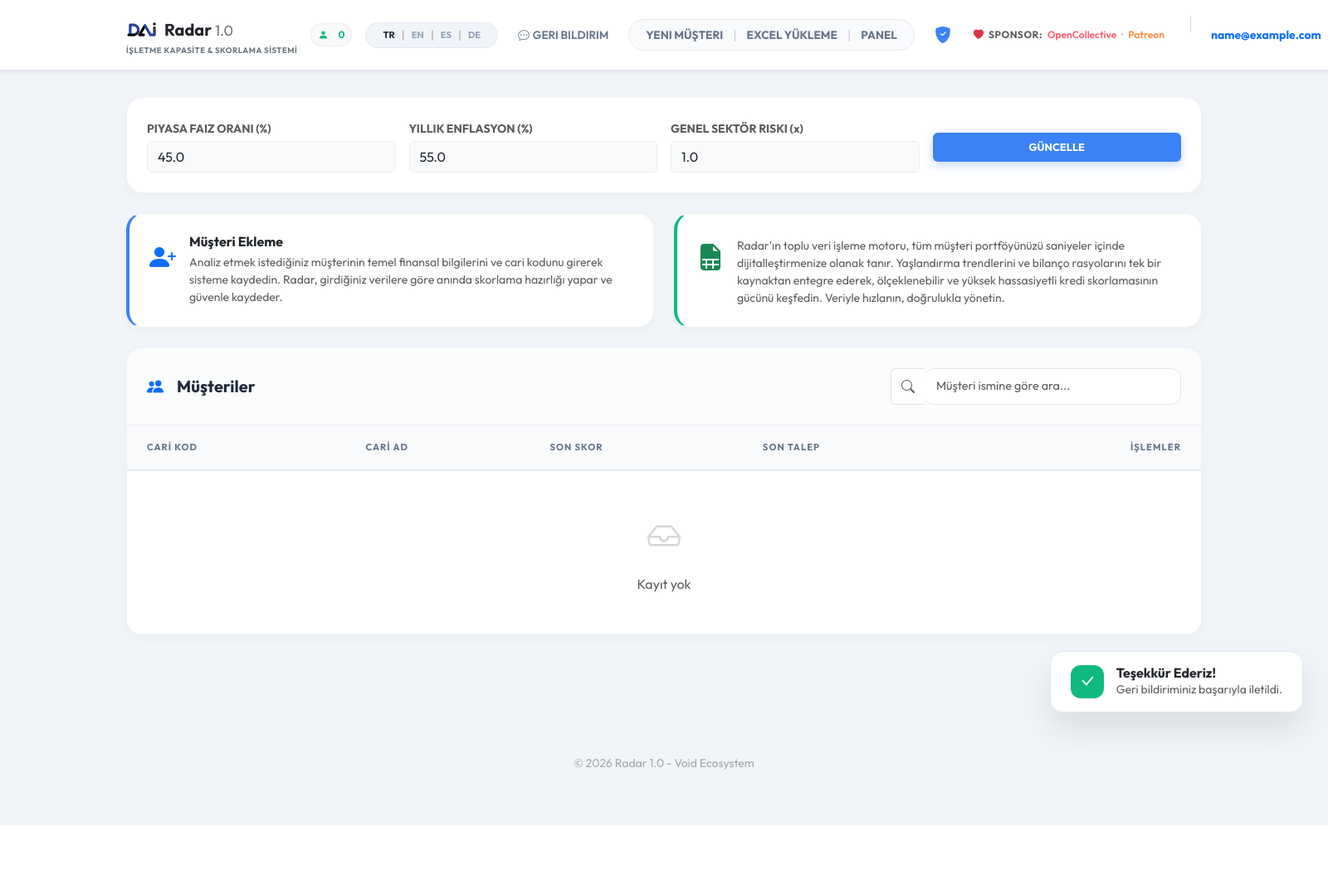
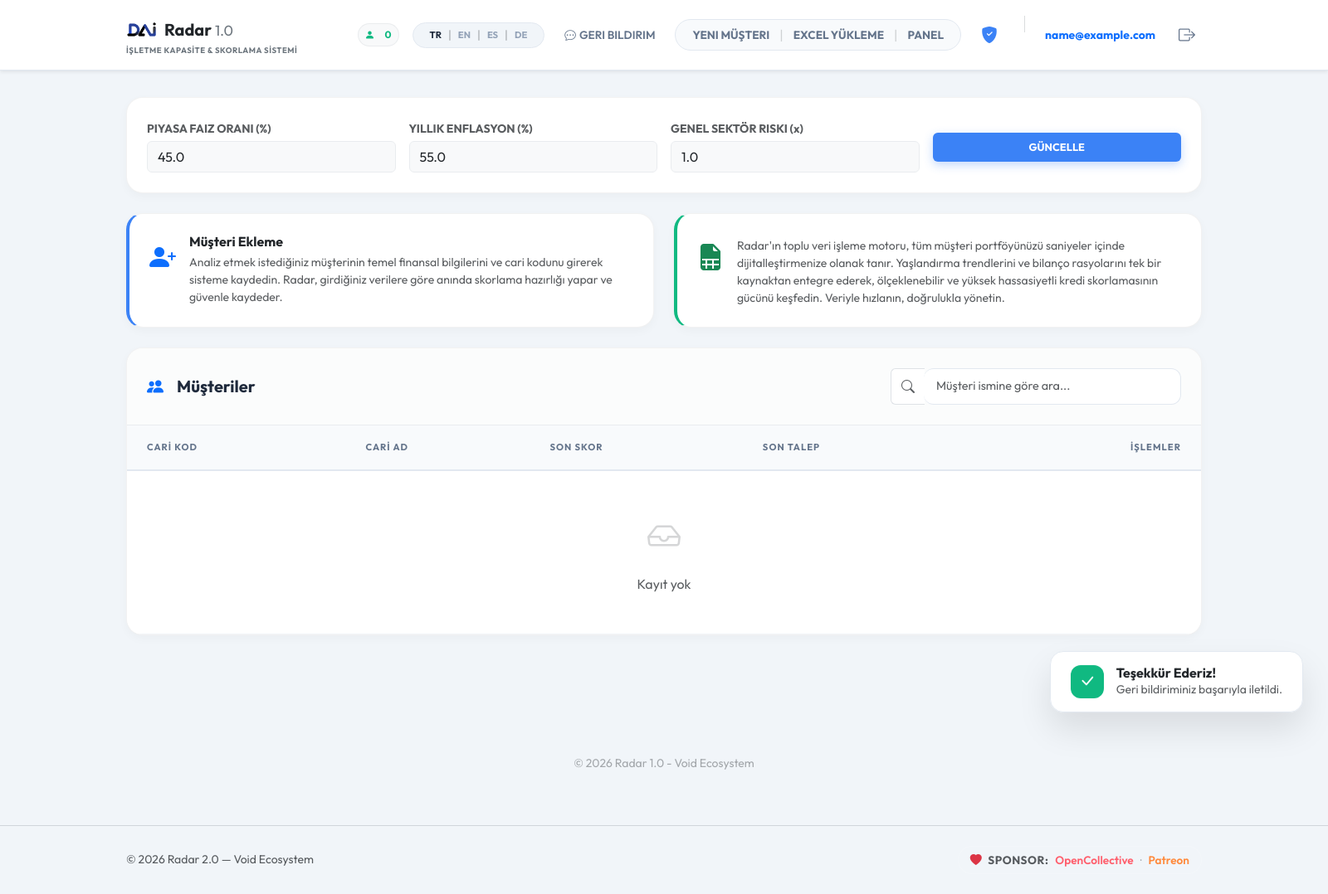
Before and after one commit to Dai-Solutions/Radar, a Flask app: page / in a window 1600 px wide; the page is wider, and only the part inside the window is pictured. Shown: that part at 83% size. Before the commit the page ends 995 px from the top of that part, so only its background shows below. Run offline with Flask 3, Linux system fonts and the light colour scheme; the visitor is signed in with stand-in values (Sample User, id 1); data that the repository does not hold is empty; some libraries are stand-ins or nearby versions.

Commit message:
feat(ui): move sponsor pill from navbar to footer
Navbar'a sığmıyordu (özellikle dil seçicisi 4 dil olunca taşıyordu).
Sponsor pill'i base.html ve nedir.html'in footer'ına taşıdım — daha
nefes alan bir alanda, copyright satırının yanında.

base.html için yeni footer eklendi (önceden yoktu); nedir.html'in
mevcut copyright bloğuna sponsor pill entegre edildi.

Co-Authored-By: Claude Opus 4.7 (1M context) <noreply@anthropic.com>

```diff
--- a/templates/base.html
+++ b/templates/base.html
@@ -209,23 +209,6 @@
                             <i class="bi bi-shield-fill-check fs-5 me-1"></i>
                             <span class="fw-bold" style="font-size: 0.75rem;">{{ t['security'] | upper }}</span>
                         </a>
-                        <div class="nav-link sponsor-pill ms-1 d-flex align-items-center" style="gap: 6px; padding: 4px 10px; border: 1px solid rgba(255,255,255,0.12); border-radius: 999px; font-size: 0.75rem;">
-                            <i class="bi bi-heart-fill text-danger" style="animation: pulse-heart 1.6s ease-in-out infinite;"></i>
-                            <span class="text-muted fw-bold" style="letter-spacing: 0.5px;">SPONSOR:</span>
-                            <a href="https://opencollective.com/dynamicai#category-CONNECT" target="_blank"
-                               class="sponsor-link text-decoration-none fw-semibold" style="color: #ff5e6c;">OpenCollective</a>
-                            <span class="text-muted opacity-50">·</span>
-                            <a href="https://www.patreon.com/c/DynamicAI" target="_blank"
-                               class="sponsor-link text-decoration-none fw-semibold" style="color: #ff8a3d;">Patreon</a>
-                        </div>
-                        <style>
-                            @keyframes pulse-heart {
-                                0%, 100% { transform: scale(1); }
-                                50% { transform: scale(1.25); }
-                            }
-                            .sponsor-link { transition: filter .15s ease, transform .15s ease; }
-                            .sponsor-link:hover { filter: brightness(1.25); transform: translateY(-1px); }
-                        </style>
                     </div>
 
                     <div class="vr bg-secondary opacity-25 d-none d-lg-block mx-1" style="height: 20px;"></div>
@@ -242,6 +225,34 @@
     <!-- ── END NAVBAR ─────────────────────────────────────── -->
 
     {% block content %}{% endblock %}
+
+    <!-- ── FOOTER ─────────────────────────────────────────── -->
+    <footer class="mt-5 py-4 border-top border-secondary border-opacity-25">
+        <div class="container d-flex flex-column flex-md-row align-items-center justify-content-between gap-3">
+            <div class="text-muted small text-center text-md-start">
+                © 2026 {{ app_version }} — Void Ecosystem
+            </div>
+            <div class="sponsor-pill d-inline-flex align-items-center"
+                 style="gap: 8px; padding: 6px 14px; border: 1px solid rgba(255,255,255,0.15); border-radius: 999px; font-size: 0.85rem; background: rgba(255,255,255,0.02);">
+                <i class="bi bi-heart-fill text-danger" style="animation: pulse-heart 1.6s ease-in-out infinite;"></i>
+                <span class="text-muted fw-bold" style="letter-spacing: 0.5px;">SPONSOR:</span>
+                <a href="https://opencollective.com/dynamicai#category-CONNECT" target="_blank"
+                   class="sponsor-link text-decoration-none fw-semibold" style="color: #ff5e6c;">OpenCollective</a>
+                <span class="text-muted opacity-50">·</span>
+                <a href="https://www.patreon.com/c/DynamicAI" target="_blank"
+                   class="sponsor-link text-decoration-none fw-semibold" style="color: #ff8a3d;">Patreon</a>
+            </div>
+        </div>
+    </footer>
+    <style>
+        @keyframes pulse-heart {
+            0%, 100% { transform: scale(1); }
+            50% { transform: scale(1.25); }
+        }
+        .sponsor-link { transition: filter .15s ease, transform .15s ease; }
+        .sponsor-link:hover { filter: brightness(1.3); transform: translateY(-1px); }
+    </style>
+    <!-- ── END FOOTER ─────────────────────────────────────── -->
 
     <script src="https://cdn.jsdelivr.net/npm/bootstrap@5.3.0/dist/js/bootstrap.bundle.min.js"></script>
     <script>
```
Also changed, not shown: templates/nedir.html (+20 -19 lines).
